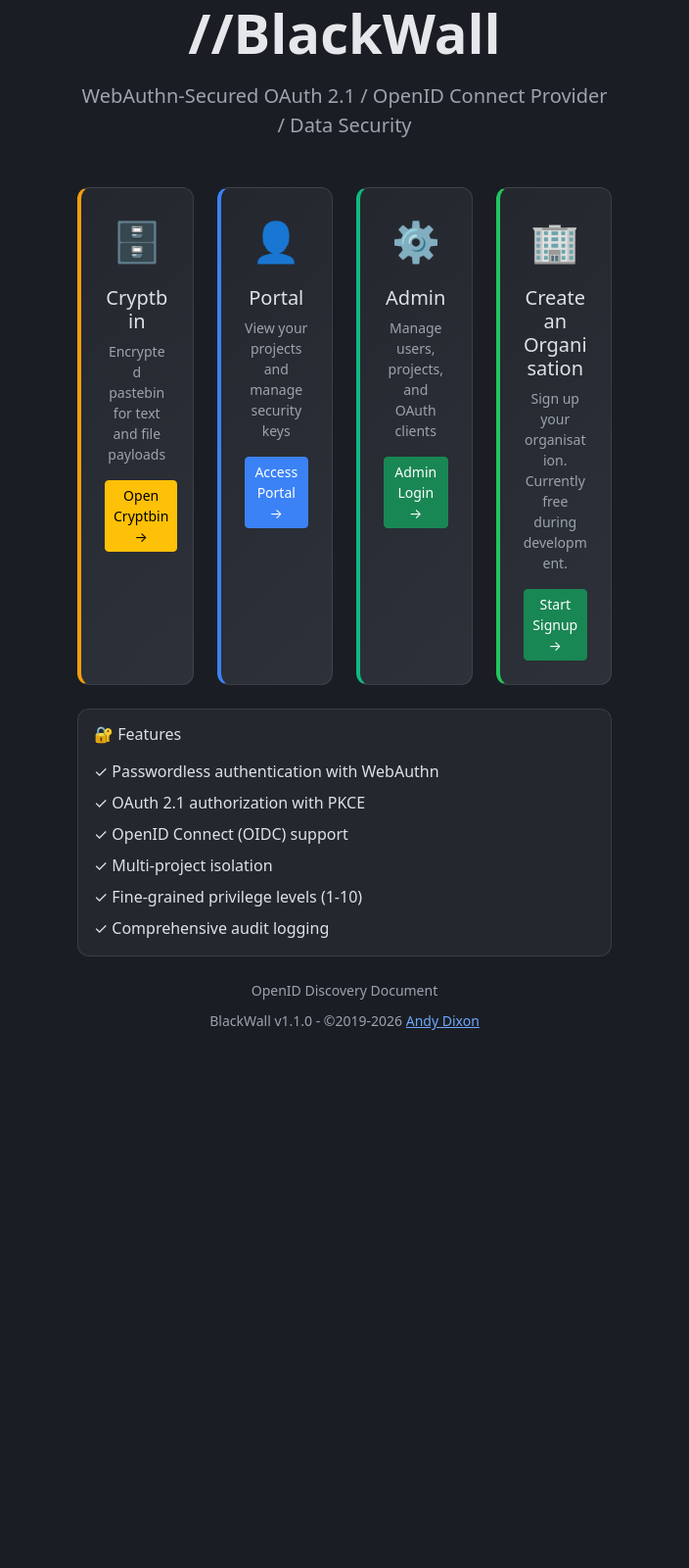
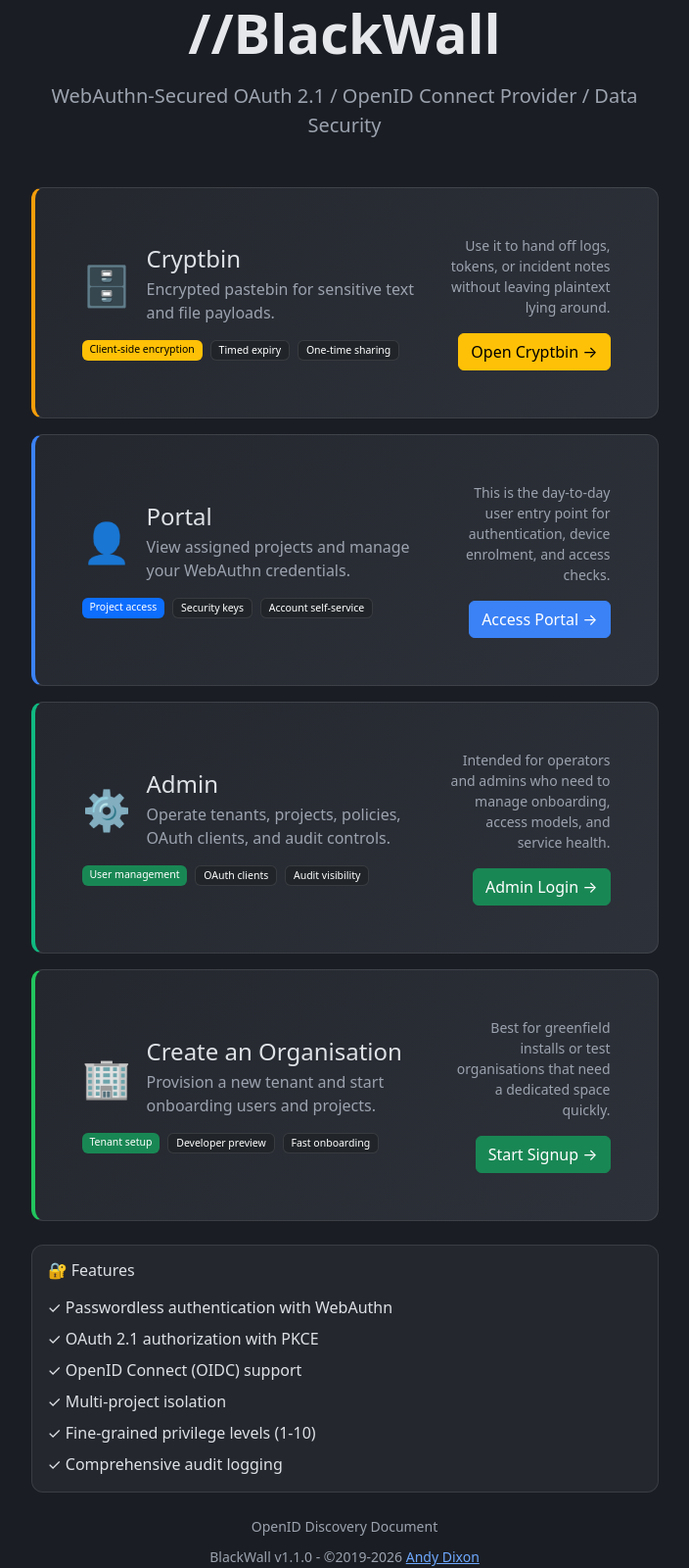
Before and after one commit to andydixon/blackwall, a PHP site: page /callback/templates/home.php in a window 1280 px wide. Shown: the whole page at 98% size, without its empty margins (288-992 px from the left). Before the commit the page ends 1051 px from the top, so only its background shows below. Run offline with PHP 8.4, Linux system fonts and the light colour scheme.

Commit message:
Improve homepage

```diff
--- a/templates/home.php
+++ b/templates/home.php
@@ -10,68 +10,124 @@
 <body class="bg-charcoal">
     <div class="container">
         <div class="row justify-content-center align-items-center min-vh-100">
-            <div class="col-md-8 col-lg-6">
+            <div class="col-md-10 col-lg-8 col-xl-7">
                 <div class="text-center mb-5">
                     <h1 class="display-4 fw-bold mb-3">//BlackWall</h1>
                     <p class="lead text-muted">WebAuthn-Secured OAuth 2.1 / OpenID Connect Provider / Data Security</p>
                 </div>
 
-                <div class="row g-4 mb-4">
-                    <div class="col-md-3">
+                <div class="d-grid gap-3 mb-4">
+                    <div>
                         <a href="/cryptbin" class="text-decoration-none">
                             <div class="card stat-card h-100" style="border-left-color: #f59e0b">
-                                <div class="card-body text-center p-4">
-                                    <div class="fs-1 mb-3">🗄️</div>
-                                    <h5 class="mb-2">Cryptbin</h5>
-                                    <p class="text-muted small mb-3">
-                                        Encrypted pastebin for text and file payloads
-                                    </p>
-                                    <button class="btn btn-warning btn-sm">Open Cryptbin →</button>
+                                <div class="card-body p-4 p-lg-5">
+                                    <div class="row g-4 align-items-center">
+                                        <div class="col-md-8">
+                                            <div class="d-flex align-items-center gap-3 mb-3">
+                                                <div class="fs-1">🗄️</div>
+                                                <div>
+                                                    <h4 class="mb-1">Cryptbin</h4>
+                                                    <p class="text-muted mb-0">Encrypted pastebin for sensitive text and file payloads.</p>
+                                                </div>
+                                            </div>
+                                            <div class="d-flex flex-wrap gap-2 small text-muted">
+                                                <span class="badge text-bg-warning">Client-side encryption</span>
+                                                <span class="badge text-bg-dark border border-secondary">Timed expiry</span>
+                                                <span class="badge text-bg-dark border border-secondary">One-time sharing</span>
+                                            </div>
+                                        </div>
+                                        <div class="col-md-4 text-md-end">
+                                            <p class="small text-muted mb-3">Use it to hand off logs, tokens, or incident notes without leaving plaintext lying around.</p>
+                                            <button class="btn btn-warning">Open Cryptbin →</button>
+                                        </div>
+                                    </div>
                                 </div>
                             </div>
                         </a>
                     </div>
 
-                    <div class="col-md-3">
+                    <div>
                         <a href="/portal" class="text-decoration-none">
                             <div class="card stat-card h-100" style="border-left-color: #3b82f6">
-                                <div class="card-body text-center p-4">
-                                    <div class="fs-1 mb-3">👤</div>
-                                    <h5 class="mb-2">Portal</h5>
-                                    <p class="text-muted small mb-3">
-                                        View your projects and manage security keys
-                                    </p>
-                                    <button class="btn btn-primary btn-sm">Access Portal →</button>
+                                <div class="card-body p-4 p-lg-5">
+                                    <div class="row g-4 align-items-center">
+                                        <div class="col-md-8">
+                                            <div class="d-flex align-items-center gap-3 mb-3">
+                                                <div class="fs-1">👤</div>
+                                                <div>
+                                                    <h4 class="mb-1">Portal</h4>
+                                                    <p class="text-muted mb-0">View assigned projects and manage your WebAuthn credentials.</p>
+                                                </div>
+                                            </div>
+                                            <div class="d-flex flex-wrap gap-2 small text-muted">
+                                                <span class="badge text-bg-primary">Project access</span>
+                                                <span class="badge text-bg-dark border border-secondary">Security keys</span>
+                                                <span class="badge text-bg-dark border border-secondary">Account self-service</span>
+                                            </div>
+                                        </div>
+                                        <div class="col-md-4 text-md-end">
+                                            <p class="small text-muted mb-3">This is the day-to-day user entry point for authentication, device enrolment, and access checks.</p>
+                                            <button class="btn btn-primary">Access Portal →</button>
+                                        </div>
+                                    </div>
                                 </div>
                             </div>
                         </a>
                     </div>
 
-                    <div class="col-md-3">
+                    <div>
                         <a href="/admin" class="text-decoration-none">
                             <div class="card stat-card h-100" style="border-left-color: #10b981">
-                                <div class="card-body text-center p-4">
-                                    <div class="fs-1 mb-3">⚙️</div>
-                                    <h5 class="mb-2">Admin</h5>
-                                    <p class="text-muted small mb-3">
-                                        Manage users, projects, and OAuth clients
-                                    </p>
-                                    <button class="btn btn-success btn-sm">Admin Login →</button>
+                                <div class="card-body p-4 p-lg-5">
+                                    <div class="row g-4 align-items-center">
+                                        <div class="col-md-8">
+                                            <div class="d-flex align-items-center gap-3 mb-3">
+                                                <div class="fs-1">⚙️</div>
+                                                <div>
+                                                    <h4 class="mb-1">Admin</h4>
+                                                    <p class="text-muted mb-0">Operate tenants, projects, policies, OAuth clients, and audit controls.</p>
+                                                </div>
+                                            </div>
+                                            <div class="d-flex flex-wrap gap-2 small text-muted">
+                                                <span class="badge text-bg-success">User management</span>
+                                                <span class="badge text-bg-dark border border-secondary">OAuth clients</span>
+                                                <span class="badge text-bg-dark border border-secondary">Audit visibility</span>
+                                            </div>
+                                        </div>
+                                        <div class="col-md-4 text-md-end">
+                                            <p class="small text-muted mb-3">Intended for operators and admins who need to manage onboarding, access models, and service health.</p>
+                                            <button class="btn btn-success">Admin Login →</button>
+                                        </div>
+                                    </div>
                                 </div>
                             </div>
                         </a>
                     </div>
 
-                    <div class="col-md-3">
+                    <div>
                         <a href="/organisations/signup" class="text-decoration-none">
                             <div class="card stat-card h-100" style="border-left-color: #22c55e">
-                                <div class="card-body text-center p-4">
-                                    <div class="fs-1 mb-3">🏢</div>
-                                    <h5 class="mb-2">Create an Organisation</h5>
-                                    <p class="text-muted small mb-3">
-                                        Sign up your organisation. Currently free during development.
-                                    </p>
-                                    <button class="btn btn-success btn-sm">Start Signup →</button>
+                                <div class="card-body p-4 p-lg-5">
+                                    <div class="row g-4 align-items-center">
+                                        <div class="col-md-8">
+                                            <div class="d-flex align-items-center gap-3 mb-3">
+                                                <div class="fs-1">🏢</div>
+                                                <div>
+                                                    <h4 class="mb-1">Create an Organisation</h4>
+                                                    <p class="text-muted mb-0">Provision a new tenant and start onboarding users and projects.</p>
+                                                </div>
+                                            </div>
+                                            <div class="d-flex flex-wrap gap-2 small text-muted">
+                                                <span class="badge text-bg-success">Tenant setup</span>
+                                                <span class="badge text-bg-dark border border-secondary">Developer preview</span>
+                                                <span class="badge text-bg-dark border border-secondary">Fast onboarding</span>
+                                            </div>
+                                        </div>
+                                        <div class="col-md-4 text-md-end">
+                                            <p class="small text-muted mb-3">Best for greenfield installs or test organisations that need a dedicated space quickly.</p>
+                                            <button class="btn btn-success">Start Signup →</button>
+                                        </div>
+                                    </div>
                                 </div>
                             </div>
                         </a>
```
